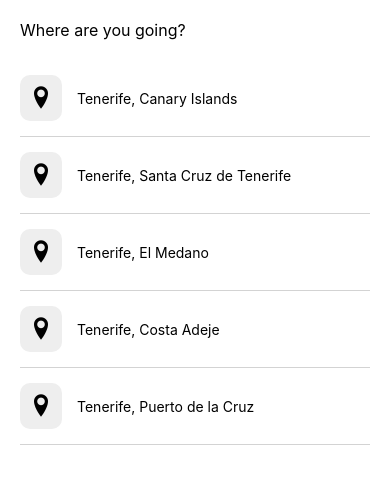
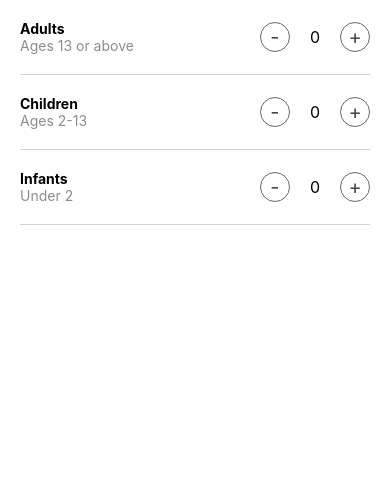
Before and after one commit to AFutureDev/RentApp, a React Native app: screen / in a window 390 px wide. Shown: the top 484 px of the page. Built offline with nearby package versions, Linux system fonts and the light colour scheme.

Commit message:
Created Guests Screen and used State for increase values

```diff
--- a/App.js
+++ b/App.js
@@ -5,6 +5,7 @@
 import Post from './src/components/Post';
 import SearchResultsScreen from './src/screens/SearchResults';
 import DestinationSearchScreen from './src/screens/DestinationSearch';
+import GuestsScreen from './src/screens/Guests';
 import feed from './assets/data/feed';
 
 const post1 = feed[0];
@@ -16,7 +17,8 @@
       {/* <HomeScreen /> */}
       {/* <Post post={post2} /> */}
       {/* <SearchResultsScreen /> */}
-      <DestinationSearchScreen />
+      {/* <DestinationSearchScreen /> */}
+      <GuestsScreen />
     </SafeAreaView>
   );
 };
--- /dev/null
+++ b/src/screens/Guests/index.js
@@ -0,0 +1,76 @@
+import React, {useState} from 'react';
+import {View, Text, Pressable} from 'react-native';
+import styles from './styles';
+
+const GuestsScreen = () => {
+  const [adults, setAdults] = useState(0);
+  const [children, setChildren] = useState(0);
+  const [infants, setInfants] = useState(0);
+
+  return (
+    <View>
+      {/* 1 row */}
+      <View style={styles.row}>
+        <View>
+          <Text style={{fontWeight: 'bold'}}>Adults</Text>
+          <Text style={{color: '#8d8d8d'}}>Ages 13 or above</Text>
+        </View>
+        <View style={{flexDirection: 'row', alignItems: 'center'}}>
+          <Pressable
+            onPress={() => setAdults(Math.max(0, adults - 1))}
+            style={styles.button}>
+            <Text style={{fontSize: 20, color: '#474747'}}>-</Text>
+          </Pressable>
+          <Text style={{marginHorizontal: 20, fontSize: 16}}>{adults}</Text>
+          <Pressable
+            onPress={() => setAdults(adults + 1)}
+            style={styles.button}>
+            <Text style={{fontSize: 20, color: '#474747'}}>+</Text>
+          </Pressable>
+        </View>
+      </View>
+      {/* 2 row */}
+      <View style={styles.row}>
+        <View>
+          <Text style={{fontWeight: 'bold'}}>Children</Text>
+          <Text style={{color: '#8d8d8d'}}>Ages 2-13</Text>
+        </View>
+        <View style={{flexDirection: 'row', alignItems: 'center'}}>
+          <Pressable
+            onPress={() => setChildren(Math.max(0, children - 1))}
+            style={styles.button}>
+            <Text style={{fontSize: 20, color: '#474747'}}>-</Text>
+          </Pressable>
+          <Text style={{marginHorizontal: 20, fontSize: 16}}>{children}</Text>
+          <Pressable
+            onPress={() => setChildren(children + 1)}
+            style={styles.button}>
+            <Text style={{fontSize: 20, color: '#474747'}}>+</Text>
+          </Pressable>
+        </View>
+      </View>
+      {/* 3 row */}
+      <View style={styles.row}>
+        <View>
+          <Text style={{fontWeight: 'bold'}}>Infants</Text>
+          <Text style={{color: '#8d8d8d'}}>Under 2</Text>
+        </View>
+        <View style={{flexDirection: 'row', alignItems: 'center'}}>
+          <Pressable
+            onPress={() => setInfants(Math.max(0, infants - 1))}
+            style={styles.button}>
+            <Text style={{fontSize: 20, color: '#474747'}}>-</Text>
+          </Pressable>
+          <Text style={{marginHorizontal: 20, fontSize: 16}}>{infants}</Text>
+          <Pressable
+            onPress={() => setInfants(infants + 1)}
+            style={styles.button}>
+            <Text style={{fontSize: 20, color: '#474747'}}>+</Text>
+          </Pressable>
+        </View>
+      </View>
+    </View>
+  );
+};
+
+export default GuestsScreen;
--- /dev/null
+++ b/src/screens/Guests/styles.js
@@ -0,0 +1,23 @@
+import {StyleSheet} from 'react-native';
+
+const styles = StyleSheet.create({
+  row: {
+    flexDirection: 'row',
+    justifyContent: 'space-between',
+    paddingVertical: 20,
+    marginHorizontal: 20,
+    borderBottomWidth: 1,
+    borderColor: 'lightgrey',
+  },
+  button: {
+    borderWidth: 1,
+    width: 30,
+    height: 30,
+    borderRadius: 15,
+    borderColor: '#676767',
+    justifyContent: 'center',
+    alignItems: 'center',
+  },
+});
+
+export default styles;
```
